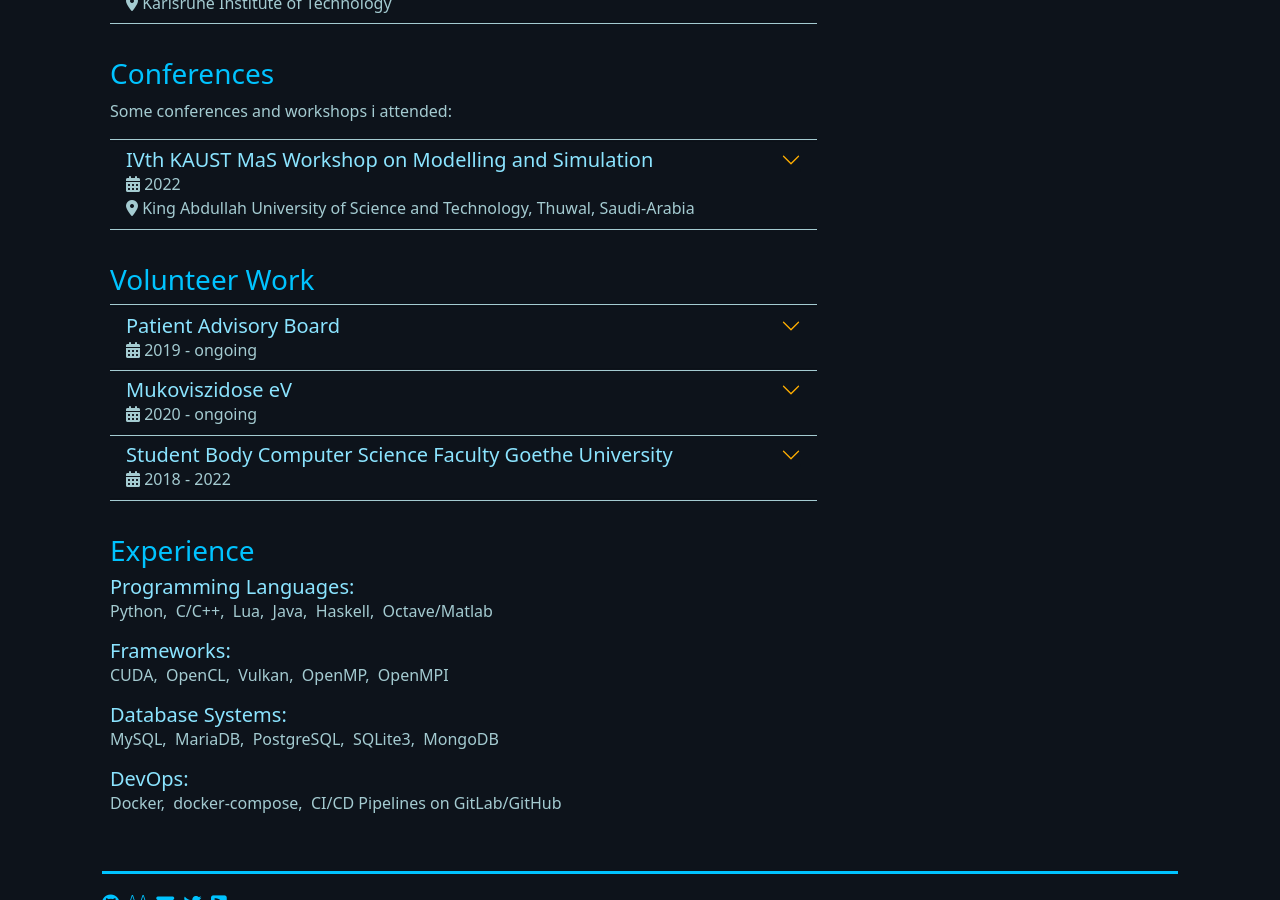
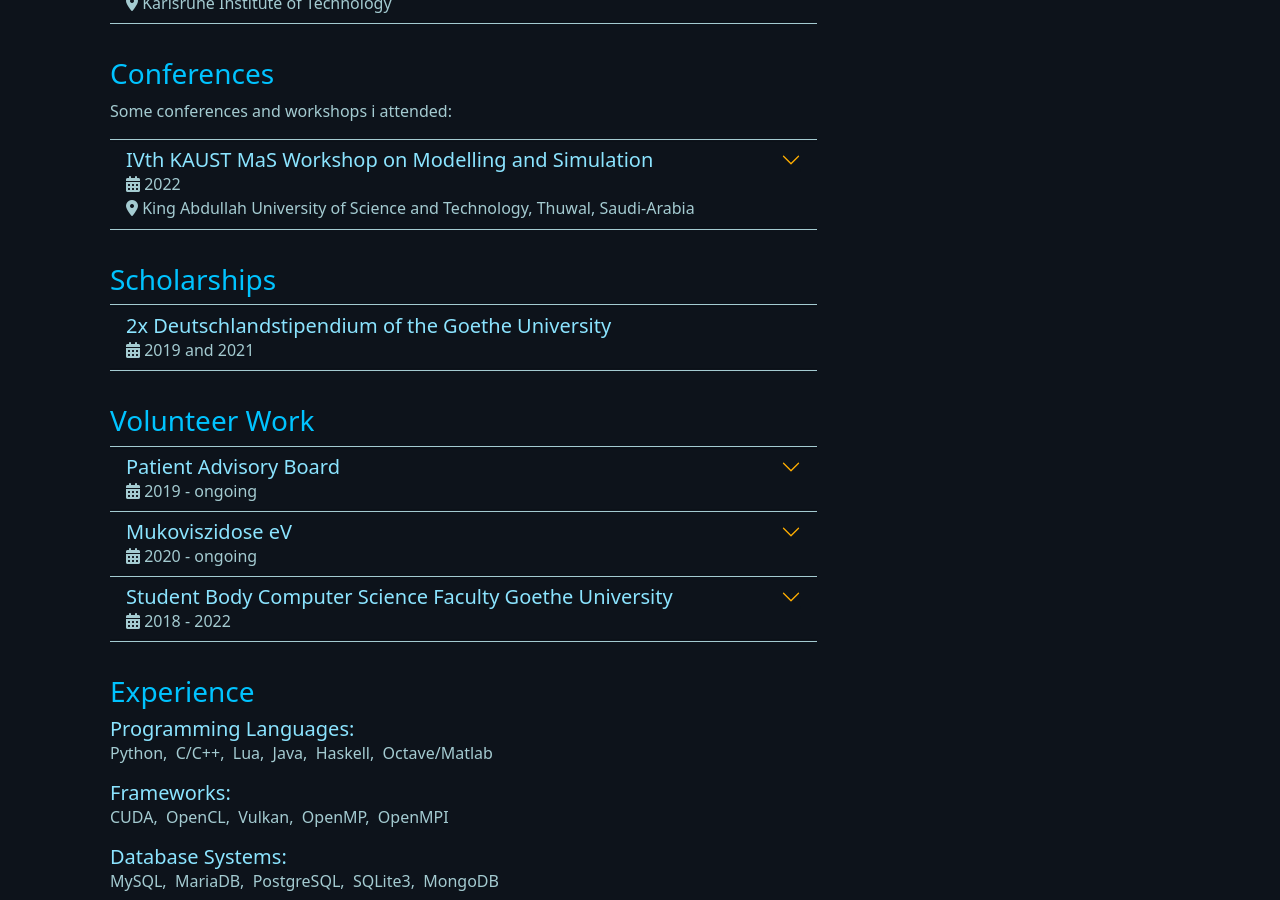
Before and after one commit to Nordegraf/nordegraf.github.io, a Jekyll site: the page built from _pages/about.html, in a window 1280 px wide and 900 px high, scrolled down 559 px. Built offline with Jekyll 4.4.1, drawn with Linux system fonts in a browser that asks for light colours.

Commit message:
added scholarships

```diff
--- /dev/null
+++ b/_data/scholarships.yml
@@ -0,0 +1,2 @@
+- name: 2x Deutschlandstipendium of the Goethe University
+  when: 2019 and 2021
--- a/_pages/about.html
+++ b/_pages/about.html
@@ -91,6 +91,26 @@
 </div>
 </div>
 
+<div class="py-3">
+<h3>Scholarships</h3>
+<div class="col-md-8 accordion accordion-flush" id="accordionConferences">
+  <hr class="about">
+  {% for scholarship in site.data.scholarships %}
+  {% assign sco = scholarship.name | replace: " " %}
+  <div class="accordion-item about">
+    <h2 class="accordion-header" id="flush-heading{{ sco }}">
+      <h5 class="about">{{ scholarship.name }}</h5>
+      </button>
+    </h2>
+    <p class="about">
+      <i class="fa-solid fa-calendar-days"></i> {{ scholarship.when }}<br>
+    </p>
+  </div>
+  <hr class="about">
+  {% endfor %}
+</div>
+</div>
+
 
 <div class="py-3">
 <h3>Volunteer Work</h3>
```
